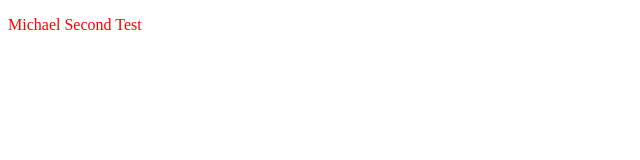
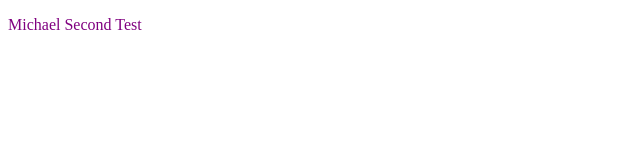
Before and after one commit to okeefem2/herwaldt-calculator, a website: page index.html in a window 1280 px wide. Shown: the whole page, without its empty margins (0-640 px from the left). Drawn offline with Linux system fonts and the light colour scheme.

Commit message:
build command fix

```diff
--- a/package.json
+++ b/package.json
@@ -9,7 +9,7 @@
   "scripts": {
     "lint": "eslint . --ext .js",
     "stylelint": "./node_modules/stylelint/bin/stylelint.js \"**/*.css\"",
-    "build": "cp ./index.html dist && cp ./test.css dist && cp ./test.js dist",
+    "build": "mkdir -p dist && cp ./index.html dist/ && cp ./test.css dist/ && cp ./test.js dist/",
     "deploy": "./node_modules/.bin/firebase deploy --only hosting",
     "deploy:ci": "./node_modules/.bin/firebase deploy --token \"$FIREBASE_TOKEN\" --only hosting"
   },
--- a/test.css
+++ b/test.css
@@ -1,3 +1,3 @@
 .test {
-    color: red;
+    color: purple;
 }
```
